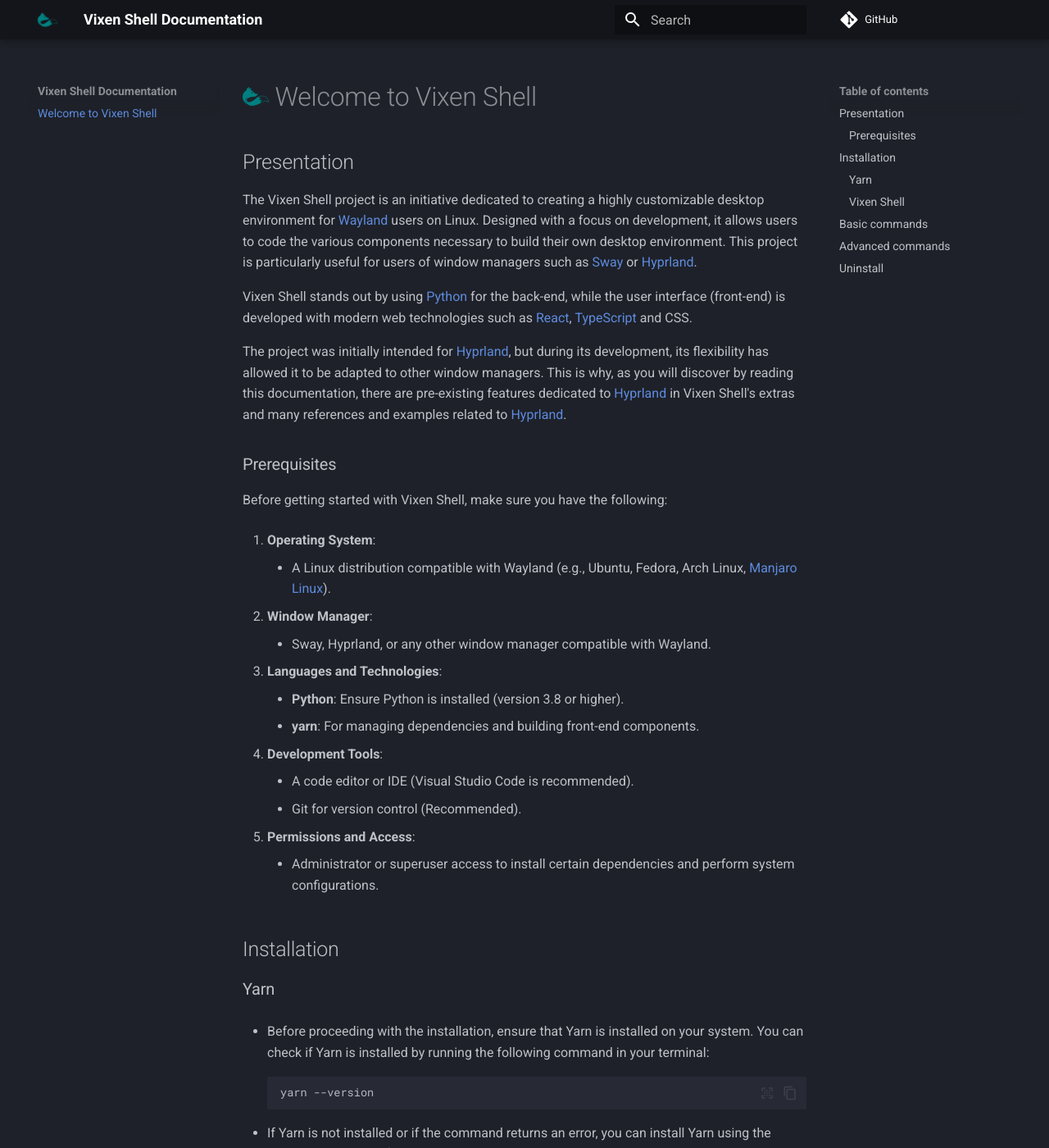
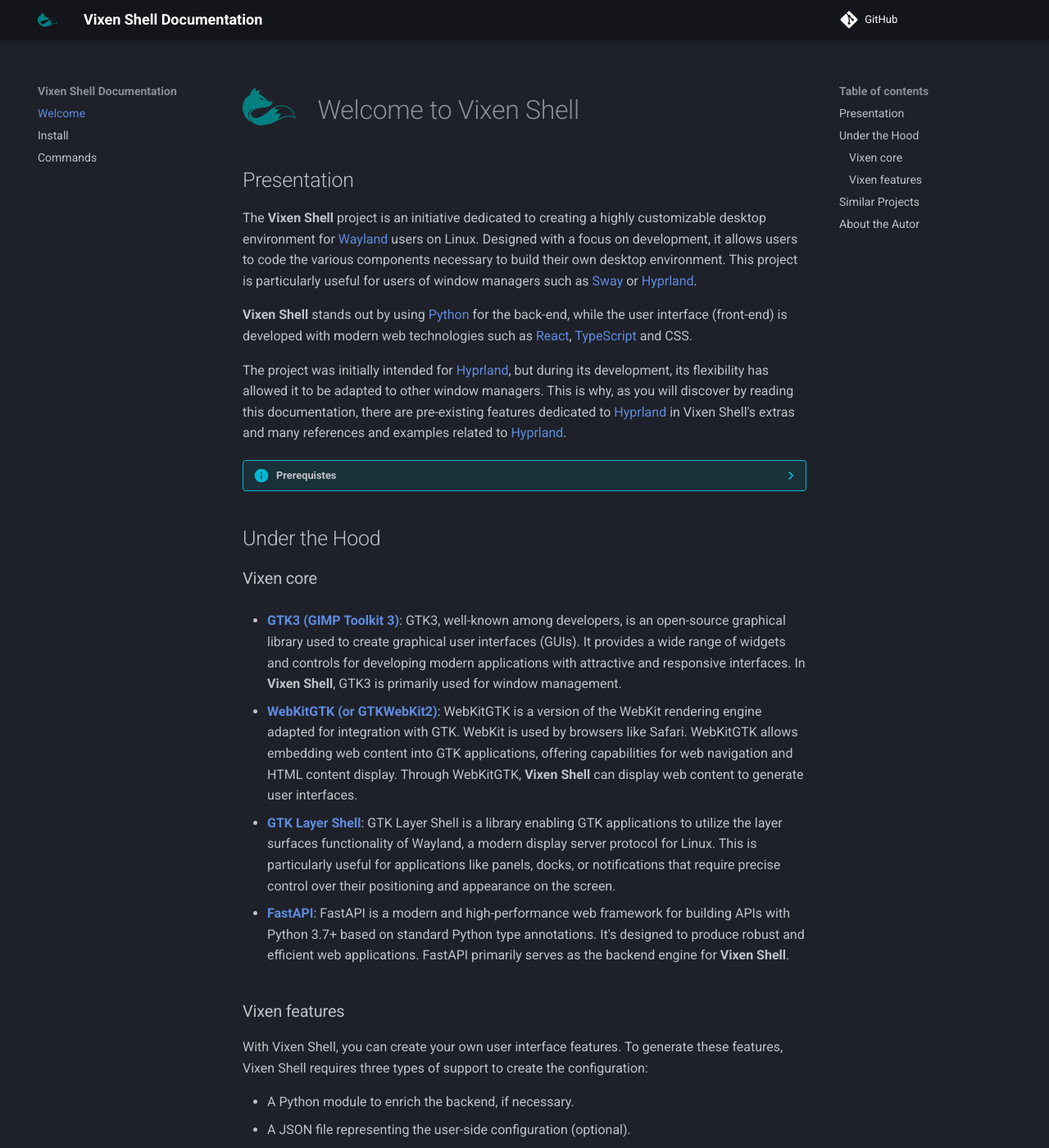
Before and after one commit to vixen-shell/vixen-shell.github.io, an MkDocs documentation site: the page built from docs/index.md, in a window 1280 px wide and 1400 px high. Shown: the whole window at 82% size. Built offline with MkDocs 1.6.1 and Material for MkDocs 9.7.7, drawn with Linux system fonts in a browser that asks for light colours; emoji names are drawn with the system emoji font; some of the changed text lies outside the part shown.

Commit message:
Update Presentation

````diff
--- a/docs/index.md
+++ b/docs/index.md
@@ -1,91 +1,74 @@
-# ![](assets/vixen_logo_md.png) Welcome to Vixen Shell
+<h1>
+    <img src="assets/vixen_logo.svg" alt="Vixen Logo" width=64 style="vertical-align: -40%; margin-right: 20px;">
+    Welcome to Vixen Shell
+</h1>
 
 ## Presentation
 
-The Vixen Shell project is an initiative dedicated to creating a highly customizable desktop environment for [Wayland](https://wayland.freedesktop.org/) users on Linux. Designed with a focus on development, it allows users to code the various components necessary to build their own desktop environment. This project is particularly useful for users of window managers such as [Sway](https://swaywm.org/) or [Hyprland](https://hyprland.org/).
+The **Vixen Shell** project is an initiative dedicated to creating a highly customizable desktop environment for [Wayland](https://wayland.freedesktop.org/) users on Linux. Designed with a focus on development, it allows users to code the various components necessary to build their own desktop environment. This project is particularly useful for users of window managers such as [Sway](https://swaywm.org/) or [Hyprland](https://hyprland.org/).
 
-Vixen Shell stands out by using [Python](https://www.python.org/) for the back-end, while the user interface (front-end) is developed with modern web technologies such as [React](https://fr.legacy.reactjs.org/), [TypeScript](https://www.typescriptlang.org/) and CSS.
+**Vixen Shell** stands out by using [Python](https://www.python.org/) for the back-end, while the user interface (front-end) is developed with modern web technologies such as [React](https://fr.legacy.reactjs.org/), [TypeScript](https://www.typescriptlang.org/) and CSS.
 
 The project was initially intended for [Hyprland](https://hyprland.org/), but during its development, its flexibility has allowed it to be adapted to other window managers. This is why, as you will discover by reading this documentation, there are pre-existing features dedicated to [Hyprland](https://hyprland.org/) in Vixen Shell's extras and many references and examples related to [Hyprland](https://hyprland.org/).
 
-### Prerequisites
+??? info "Prerequistes"
+    Before getting started with **Vixen Shell**, make sure you have the following:
 
-Before getting started with Vixen Shell, make sure you have the following:
+    1. **Operating System**:
+        - A Linux distribution compatible with Wayland (e.g., Ubuntu, Fedora, Arch Linux, [Manjaro Linux](https://manjaro.org/)).
 
-1. **Operating System**:
-    - A Linux distribution compatible with Wayland (e.g., Ubuntu, Fedora, Arch Linux, [Manjaro Linux](https://manjaro.org/)).
+    2. **Window Manager**:
+        - Sway, Hyprland, or any other window manager compatible with Wayland.
 
-2. **Window Manager**:
-    - Sway, Hyprland, or any other window manager compatible with Wayland.
+    3. **Languages and Technologies**:
+        - **Python**: Ensure Python is installed (version 3.8 or higher).
+        - **yarn**: For managing dependencies and building front-end components.
 
-3. **Languages and Technologies**:
-    - **Python**: Ensure Python is installed (version 3.8 or higher).
-    - **yarn**: For managing dependencies and building front-end components.
+    4. **Development Tools**:
+        - A code editor or IDE (Visual Studio Code is recommended).
+        - Git for version control (Recommended).
 
-4. **Development Tools**:
-    - A code editor or IDE (Visual Studio Code is recommended).
-    - Git for version control (Recommended).
+    5. **Permissions and Access**:
+        - Administrator or superuser access to install certain dependencies and perform system configurations.
 
-5. **Permissions and Access**:
-    - Administrator or superuser access to install certain dependencies and perform system configurations.
+## Under the Hood
 
-## Installation
+### Vixen core
 
-### Yarn
+- [**GTK3 (GIMP Toolkit 3)**](https://www.gtk.org/): GTK3, well-known among developers, is an open-source graphical library used to create graphical user interfaces (GUIs). It provides a wide range of widgets and controls for developing modern applications with attractive and responsive interfaces. In **Vixen Shell**, GTK3 is primarily used for window management.
 
-- Before proceeding with the installation, ensure that Yarn is installed on your system. You can check if Yarn is installed by running the following command in your terminal:
+- [**WebKitGTK (or GTKWebKit2)**](https://webkitgtk.org/): WebKitGTK is a version of the WebKit rendering engine adapted for integration with GTK. WebKit is used by browsers like Safari. WebKitGTK allows embedding web content into GTK applications, offering capabilities for web navigation and HTML content display. Through WebKitGTK, **Vixen Shell** can display web content to generate user interfaces.
 
-    ``` bash
-    yarn --version
-    ```
+- [**GTK Layer Shell**](https://github.com/wmww/gtk-layer-shell): GTK Layer Shell is a library enabling GTK applications to utilize the layer surfaces functionality of Wayland, a modern display server protocol for Linux. This is particularly useful for applications like panels, docks, or notifications that require precise control over their positioning and appearance on the screen.
 
-- If Yarn is not installed or if the command returns an error, you can install Yarn using the appropriate method for your system.
+- [**FastAPI**](https://fastapi.tiangolo.com/): FastAPI is a modern and high-performance web framework for building APIs with Python 3.7+ based on standard Python type annotations. It's designed to produce robust and efficient web applications. FastAPI primarily serves as the backend engine for **Vixen Shell**.
 
-    ``` bash title="Arch Linux based distribution"
-    sudo pacman -S yarn
-    ```
+### Vixen features
 
-### Vixen Shell
+With Vixen Shell, you can create your own user interface features. To generate these features, Vixen Shell requires three types of support to create the configuration:
 
-- Go to the [Vixen Shell GitHub](https://github.com/vixen-shell/vixen-shell) page and download the project archive in ZIP format, or download it [here](https://github.com/vixen-shell/vixen-shell/archive/refs/heads/main.zip).
+- A Python module to enrich the backend, if necessary.
+- A JSON file representing the user-side configuration (optional).
+- Web content coded in TypeScript using React (optional, as a Vixen Shell feature does not necessarily require a user interface).
 
-- Once the download is complete, locate the ZIP file in your download folder. Right-click on the archive and select the option to extract the files. You can also use the command line:
+These configuration files are automatically generated by the Vixen Shell manager's command line tool (vxm) when creating a new feature.
 
-    ``` bash
-    unzip vixen-shell-main.zip
-    ```
+!!! note
+    Vixen Shell requires no special dependency installations, except for Yarn, which is used to build the user interface content. This is possible because Vixen Shell operates within its own Python virtual environment.
 
-- After extracting the files, navigate to the newly created directory:
+## Similar Projects
 
-    ``` bash
-    cd vixen-shell-main
-    ```
+There are many projects similar to Vixen Shell, each with their own architecture:
 
-- In the extracted directory, run the installation script as an administrator with the following command:
+- [nwg-shell](https://nwg-piotr.github.io/nwg-shell/): A set of GTK-based tools designed to provide a feature-rich desktop environment for sway and other wlroots-based compositors.
+- [Eww](https://github.com/elkowar/eww/): The ElKowar's Wacky Widgets (eww) framework allows you to create custom widgets for your desktop, using a flexible and scriptable XML configuration.
+- [Waybar](https://github.com/Alexays/Waybar/): A highly customizable status bar for Wayland compositors, especially sway, written in C++.
 
-    ``` bash
-    sudo ./install
-    ```
-    Confirm your choice and this script will install Vixen Shell on your system.
 
-## Basic commands
+## About the Autor
 
-* `vxm --help` - Show Vixen Shell help commands.
-* `vxm --shell {open, close}` - Start / Close Vixen Shell.
-* `vxm --setup {update, remove}` - Update / Remove Vixen Shell.
+!!! note "Nohavye"
+    [![GitHub Profile](https://avatars.githubusercontent.com/u/118626273?v=4){style="width: 128px; border-radius: 50%;" align=left}](https://github.com/Nohavye)
+    I am passionate about application development and constantly seeking enriching experiences to deepen my skills. With recent training in JavaScript React Application Development, I am excited to contribute to innovative projects.
 
-## Advanced commands
-
-* `vxm --env {install, uninstall}` - Environment controls.
-* `vxm --dev {run, new}` - Development controls.
-* `vxm --features {names, add, remove}` - Features controls.
-* `vxm --frames {ids, toggle, open, close}` - Feature frames controls.
-
-## Uninstall
-
-- To uninstall Vixen Shell from your system, simply type the following command:
-
-    ``` bash
-    sudo vxm --setup remove
-    ```
-    Confirm your choice and Vixen Shell will be completely uninstalled (or not depending on your choice :smile:)
+    Thank you for taking the time to read this documentation. Your interest and support are greatly appreciated. I hope you find Vixen Shell useful. If you have any questions, feedback, or contributions, please feel free to reach out via my [GitHub profile](https://github.com/your-github-username). Happy coding!
--- /dev/null
+++ b/docs/install.md
@@ -0,0 +1,70 @@
+<h1>
+  <img src="../assets/vixen_logo.svg" alt="Vixen Logo" width=64 style="vertical-align: -40%; margin-right: 20px;">
+  Install Vixen Shell
+</h1>
+
+### Prerequisites
+
+Before getting started with Vixen Shell, make sure you have the following:
+
+1. **Operating System**:
+    - A Linux distribution compatible with Wayland (e.g., Ubuntu, Fedora, Arch Linux, [Manjaro Linux](https://manjaro.org/)).
+
+2. **Window Manager**:
+    - Sway, Hyprland, or any other window manager compatible with Wayland.
+
+3. **Languages and Technologies**:
+    - **Python**: Ensure Python is installed (version 3.8 or higher).
+    - **yarn**: For managing dependencies and building front-end components.
+
+4. **Development Tools**:
+    - A code editor or IDE (Visual Studio Code is recommended).
+    - Git for version control (Recommended).
+
+5. **Permissions and Access**:
+    - Administrator or superuser access to install certain dependencies and perform system configurations.
+
+## Install Vixen Shell
+
+!!! warning "Yarn"
+    - Before proceeding with the installation, ensure that Yarn is installed on your system. You can check if Yarn is installed by running the following command in your terminal:
+
+        ``` bash
+        yarn --version
+        ```
+
+    - If Yarn is not installed or if the command returns an error, you can install Yarn using the appropriate method for your system.
+
+        ``` bash title="Arch Linux based distribution"
+        sudo pacman -S yarn
+        ```
+
+- Go to the [Vixen Shell GitHub](https://github.com/vixen-shell/vixen-shell) page and download the project archive in ZIP format, or download it [here](https://github.com/vixen-shell/vixen-shell/archive/refs/heads/main.zip).
+
+- Once the download is complete, locate the ZIP file in your download folder. Right-click on the archive and select the option to extract the files. You can also use the command line:
+
+    ``` bash
+    unzip vixen-shell-main.zip
+    ```
+
+- After extracting the files, navigate to the newly created directory:
+
+    ``` bash
+    cd vixen-shell-main
+    ```
+
+- In the extracted directory, run the installation script as an administrator with the following command:
+
+    ``` bash
+    sudo ./install
+    ```
+    Confirm your choice and this script will install Vixen Shell on your system.
+
+## Uninstall Vixen Shell
+
+- To uninstall Vixen Shell from your system, simply type the following command:
+
+    ``` bash
+    sudo vxm --setup remove
+    ```
+    Confirm your choice and Vixen Shell will be completely uninstalled (or not depending on your choice :smile:)
--- /dev/null
+++ b/docs/stylesheets/extra.css
@@ -0,0 +1,3 @@
+:root > * {
+    --md-code-bg-color: #131918;
+}
--- a/mkdocs.yml
+++ b/mkdocs.yml
@@ -1,10 +1,15 @@
 site_name: Vixen Shell Documentation
 site_url: https://vixen-shell.github.io
 
+nav:
+  - Welcome: index.md
+  - Install: install.md
+  - Commands: commands.md
+
 theme:
   name: material
-  logo: assets/vixen_logo.png
-  favicon: assets/vixen_logo.png
+  logo: assets/vixen_logo.svg
+  favicon: assets/vixen_logo.svg
   palette:
     scheme: slate
     primary: black
@@ -13,7 +18,13 @@
     - content.code.select
     - content.code.annotate
 
+extra_css:
+  - stylesheets/extra.css
+
 markdown_extensions:
+  - pymdownx.emoji:
+      emoji_index: !!python/name:material.extensions.emoji.twemoji
+      emoji_generator: !!python/name:material.extensions.emoji.to_svg
   - pymdownx.highlight:
       anchor_linenums: true
       line_spans: __span
@@ -22,8 +33,24 @@
   - pymdownx.snippets
   - pymdownx.superfences
   - attr_list
-  - pymdownx.emoji:
-      emoji_index: !!python/name:material.extensions.emoji.twemoji
-      emoji_generator: !!python/name:material.extensions.emoji.to_svg
+  - md_in_html
+  - admonition
+  - pymdownx.details
+
+plugins:
+  - glightbox:
+      touchNavigation: true
+      loop: false
+      effect: zoom
+      slide_effect: slide
+      width: auto
+      height: auto
+      zoomable: true
+      draggable: true
+      auto_caption: false
+      caption_position: bottom
+      background: white
+      shadow: true
+      manual: false
 
 repo_url: https://github.com/vixen-shell
````
Also changed, not shown: docs/commands.md (added, +12 -0 lines), docs/assets/vixen_logo.png (deleted), docs/assets/vixen_logo.svg (added), docs/assets/vixen_logo_md.png (deleted).
